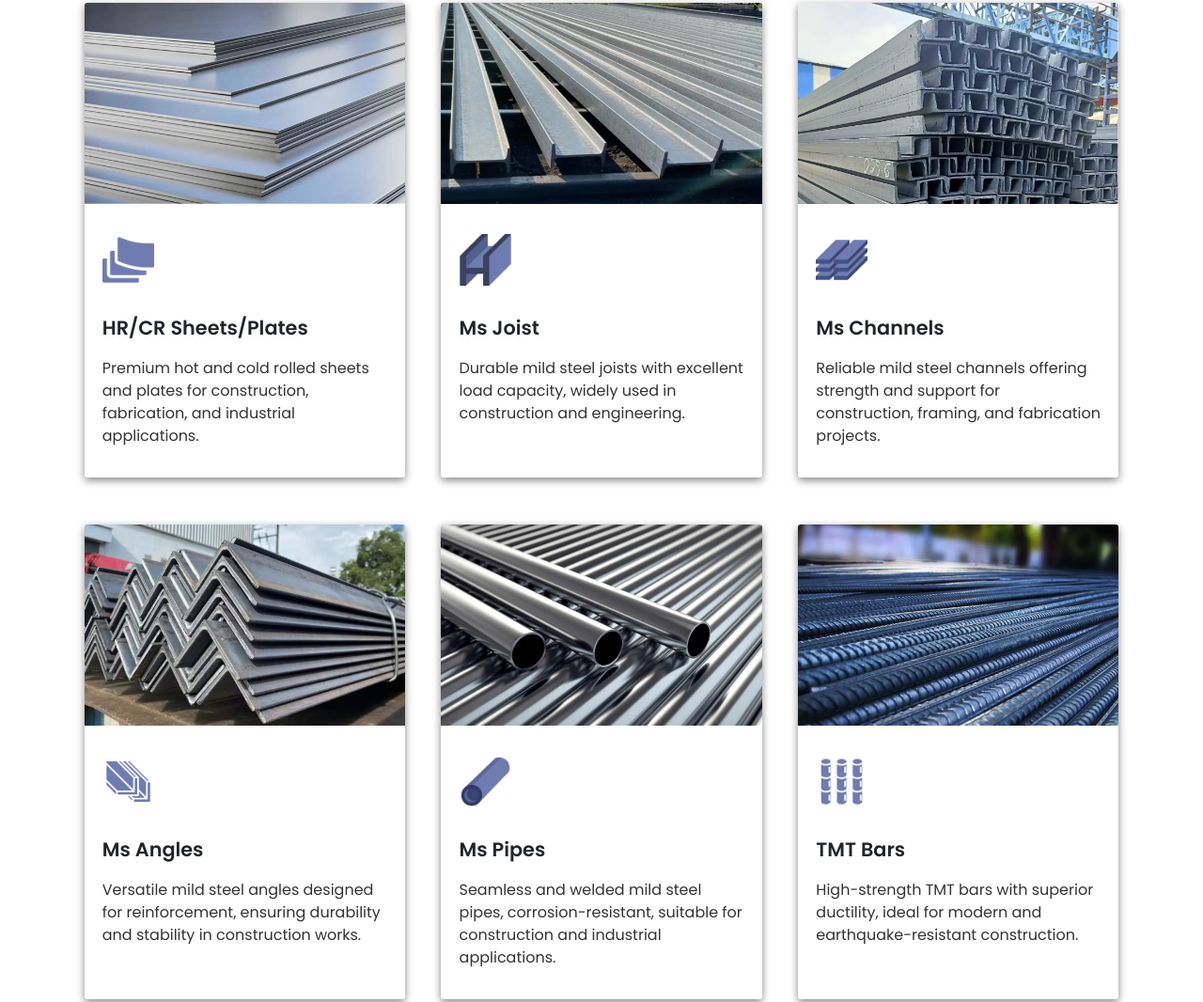
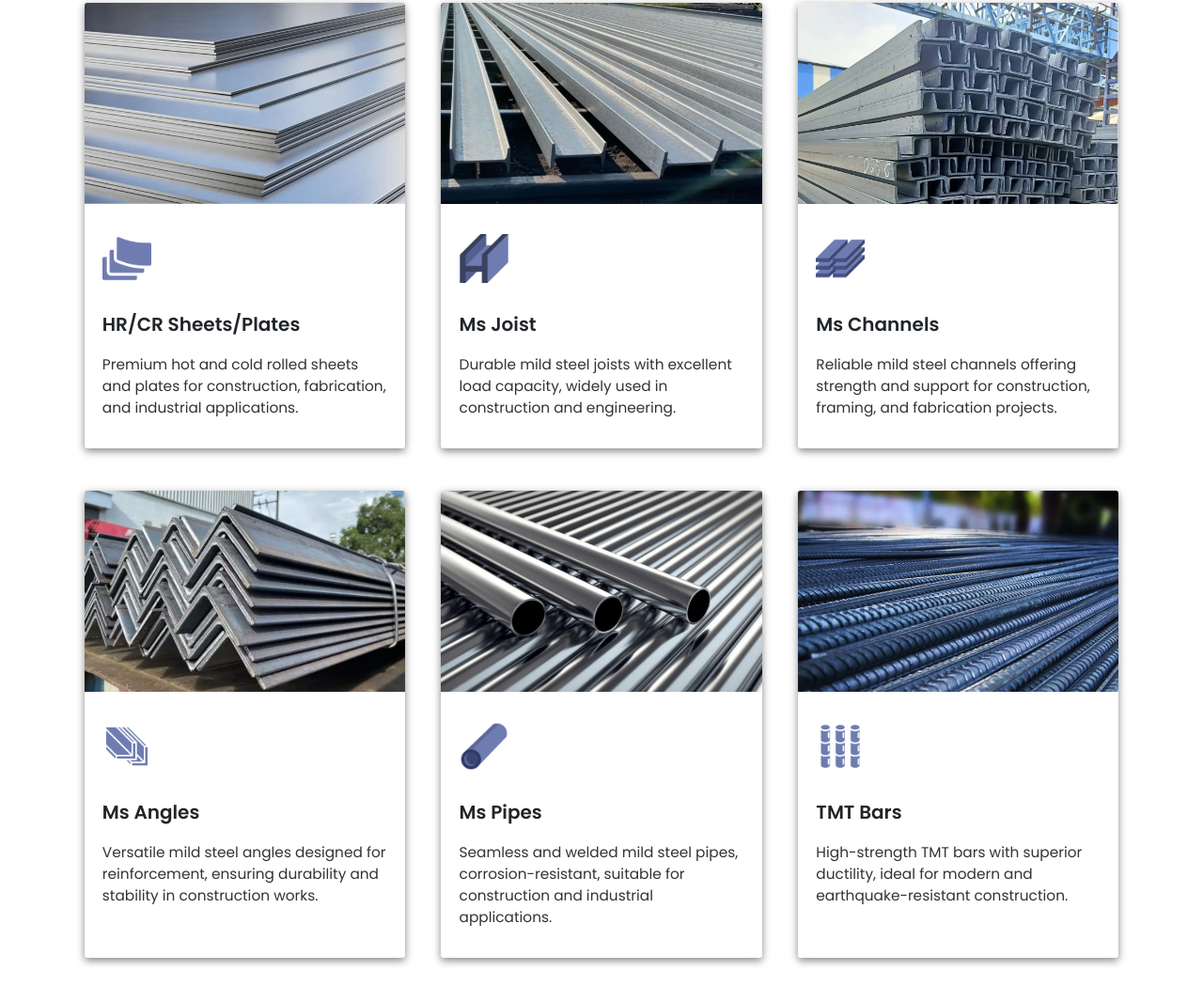
Before and after one commit to josephpal27/Steel-House, a plain HTML site: page products.html in a window 1280 px wide. Shown: the part 538-1604 px from the top of the page at 94% size. Drawn offline with nearby package versions, Linux system fonts and the light colour scheme.

Commit message:
product cards responsiveness added

```diff
--- a/assets/css/products.css
+++ b/assets/css/products.css
@@ -111,24 +111,19 @@
         padding: 5rem 7% 3rem 7%;
     }
     .products .product-card{
-        margin-bottom: 3.1rem;
+        margin-bottom: 2.8rem;
     }
     .products .product-card:hover img{
-        scale: 1.05;
-    }
-    .products .product-card .card-desc{
-        padding: 2rem 1.2rem;
+        scale: 1.04;
     }
     .products .product-card .card-desc .product-icon img{
-        width: 55px;
-        margin-bottom: 1.8rem;
+        width: 52px;
     }
     .products .product-card .card-desc span{
-        font-size: calc(0.9rem + 0.5vw);
+        font-size: calc(0.85rem + 0.5vw);
     }
     .products .product-card .card-desc p{
-        font-size: calc(0.6rem + 0.5vw);
-        margin-top: 1rem;
+        font-size: calc(0.56rem + 0.5vw);
     }
 }
 
```
